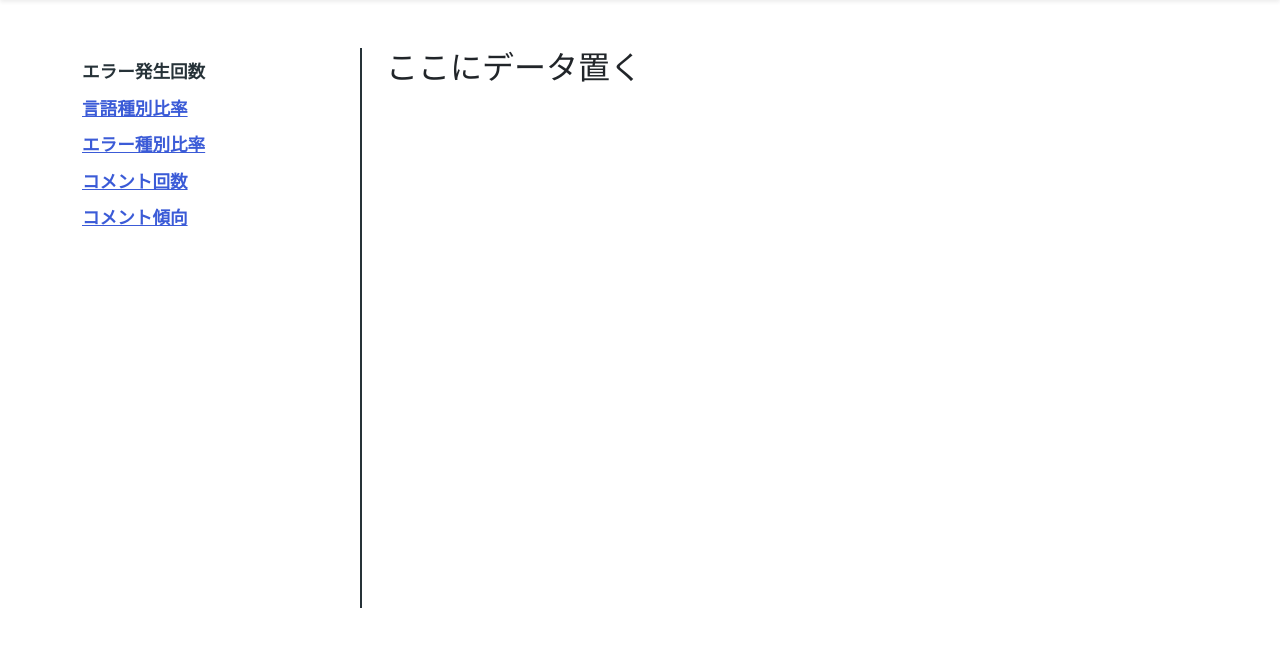
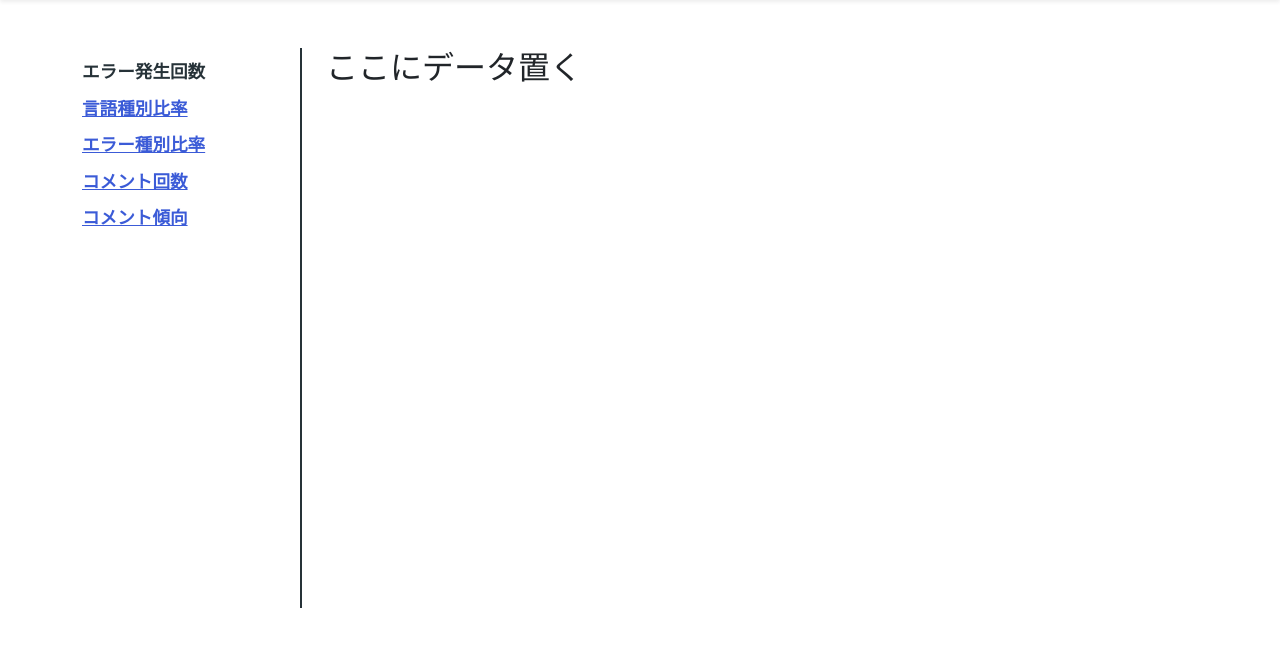
Before and after one commit to ken99375/ErrorMate, a Flask app: page /personal/ErrorCount in a window 1280 px wide. Shown: the part 64-711 px from the top of the page. Run offline with Flask 3, Linux system fonts and the light colour scheme.

Commit message:
レイアウト変更

```diff
--- a/templates/personal_base.html
+++ b/templates/personal_base.html
@@ -7,14 +7,14 @@
     /* レイアウト構造 */
     .personal-shell {
         display: grid;
-        grid-template-columns: 280px 1fr;
+        grid-template-columns: 220px 1fr;
         gap: 16px;
         min-height: 70vh;
     }
 
     .personal-sidebar {
         border-right: 2px solid #263238;
-        padding-right: 16px;
+        padding-right: 12px;
     }
 
     /* サイドメニュー */
```
